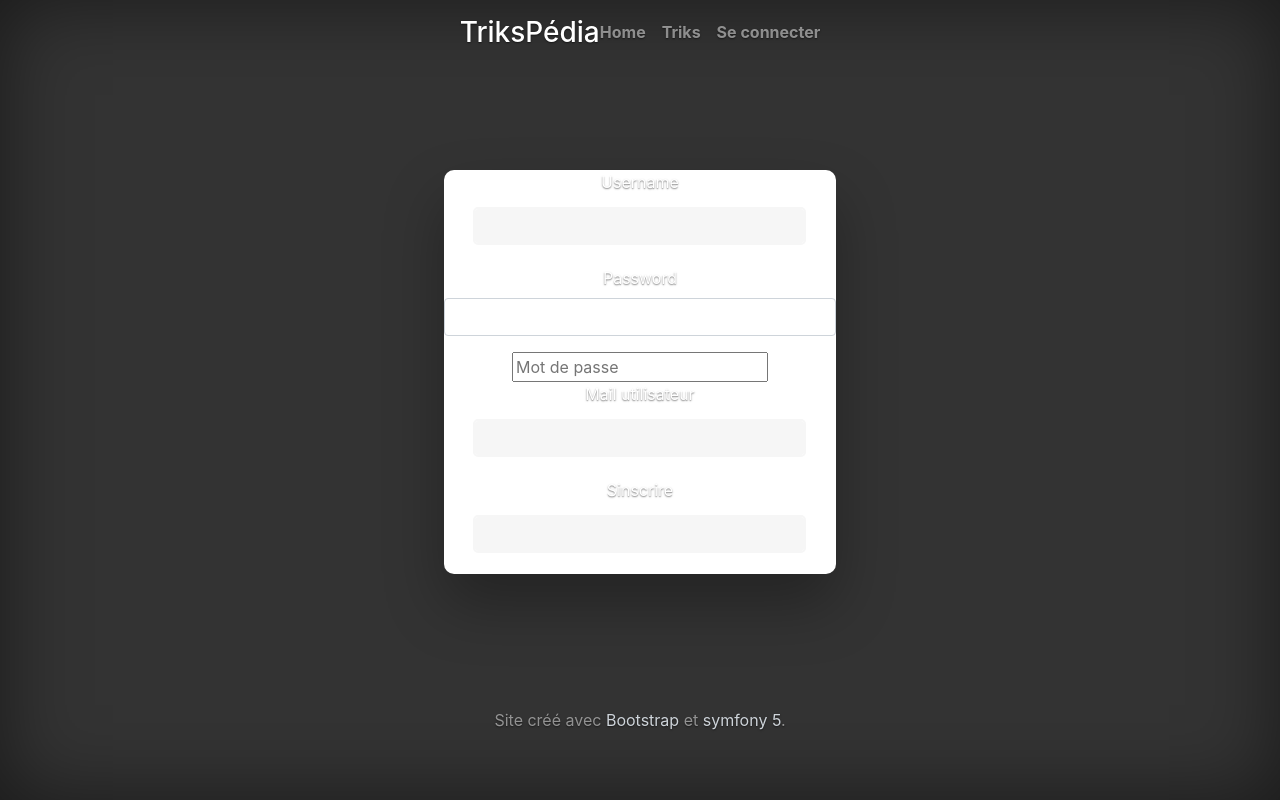
After one commit to KapplerJulien/Projet6Oc, a Symfony app: template templates/user/signup.html.twig in a window 1280 px wide. The commit adds this page. Run offline with Twig, Linux system fonts and the light colour scheme; the template is opened without the code that fills it, so the values that code supplies are empty; form fields are guessed from the names that the template uses; some libraries are stand-ins or nearby versions.

```diff
--- /dev/null
+++ b/templates/article_triks/_delete_form.html.twig
@@ -0,0 +1,5 @@
+<form method="post" action="{{ path('article_triks_delete', {'id': article_trik.id}) }}" onsubmit="return confirm('Are you sure you want to delete this item?');">
+    <input type="hidden" name="_method" value="DELETE">
+    <input type="hidden" name="_token" value="{{ csrf_token('delete' ~ article_trik.id) }}">
+    <button class="btn">Delete</button>
+</form>
--- a/templates/article_triks/new.html.twig
+++ b/templates/article_triks/new.html.twig
@@ -22,9 +22,9 @@
                                 {% if user is defined and user != null %}
                                     {# {{ dump(userId) }} #}
                                     <a class="nav-link" href="{{ path('article_triks_new') }}">New article</a>
-                                    <a class="nav-link" href="{{ path('logout') }}">Se déconnecter</a>
+                                    <a class="nav-link" href="{{ path('app_logout') }}">Se déconnecter</a>
                                 {% else %}
-                                    <a class="nav-link" href="{{ path('login') }}">Se connecter</a>
+                                    <a class="nav-link" href="{{ path('app_login') }}">Se connecter</a>
                                 {% endif %}
                             </nav>
                         </div>
--- a/templates/home/home.html.twig
+++ b/templates/home/home.html.twig
@@ -69,7 +69,7 @@
                                                     </div>
                                                     {# <button type="button" class="btn btn-sm btn-outline-secondary">Supprimer</button> #}
                                                     {% if is_granted('IS_AUTHENTICATED_FULLY') %}
-                                                    {# <form method="post" action="{{ path('article_triks_delete', {'id': article.id}) }}" onsubmit="return confirm('Êtes vous sûr de vouloir supprimer cet article?');">
+                                                    <form method="post" action="{{ path('article_triks_delete', {'id': article.id}) }}" onsubmit="return confirm('Êtes vous sûr de vouloir supprimer cet article?');">
                                                         <input type="hidden" name="_method" value="DELETE">
                                                         <input type="hidden" name="_token" value="{{ csrf_token('delete' ~ article.id) }}">
                                                         <button class="btn btn-sm btn-outline-secondary">
@@ -78,7 +78,7 @@
                                                                 <path fill-rule="evenodd" d="M14.5 3a1 1 0 0 1-1 1H13v9a2 2 0 0 1-2 2H5a2 2 0 0 1-2-2V4h-.5a1 1 0 0 1-1-1V2a1 1 0 0 1 1-1H6a1 1 0 0 1 1-1h2a1 1 0 0 1 1 1h3.5a1 1 0 0 1 1 1v1zM4.118 4L4 4.059V13a1 1 0 0 0 1 1h6a1 1 0 0 0 1-1V4.059L11.882 4H4.118zM2.5 3V2h11v1h-11z"/>
                                                             </svg>
                                                         </button>
-                                                    </form> #}
+                                                    </form>
                                                     {% endif %}
                                                 </div>
                                             </div>
--- a/templates/security/login.html.twig
+++ b/templates/security/login.html.twig
@@ -75,7 +75,7 @@
                             <!-- Remind Passowrd -->
                             <div id="formFooter">
                                 <a class="underlineHover forgotPassword" href="user/emailEditPassword">Mot de passe oublié?</a>
-                                <a class="underlineHover forgotPassword" href="signUp">S'inscrire</a>
+                                <a class="underlineHover forgotPassword" href="user/signUp">S'inscrire</a>
                             </div>
 
                         </div>
--- /dev/null
+++ b/templates/user/signup.html.twig
@@ -0,0 +1,61 @@
+<!DOCTYPE html>
+<html>
+    <head>
+        <meta charset="UTF-8">
+        <title>{% block title %}TriksPédia!{% endblock %}</title>
+        {% block stylesheets %}
+            <link href="{{ asset('build/app.css') }}" type="text/css" rel="stylesheet" />
+        {% endblock %}
+    </head>
+    <body>
+        {% block body %}
+            {# Cover part #}
+            <div class="cover-container-show d-flex w-100 h-100 p-3 mx-auto flex-column ">
+                <div class="d-flex justify-content-center mb-auto">
+                    <header class="masthead cover-container-show-header">
+                        <div class="inner">
+                            <h3 class="masthead-brand">TriksPédia</h3>
+                            <nav class="nav nav-masthead justify-content-center">
+                                <a class="nav-link" href="{{ path('home') }}">Home</a>
+                                <a class="nav-link" href="#">Triks</a>
+                                <a class="nav-link" href="{{ path('app_login') }}">Se connecter</a>
+                            </nav>
+                        </div>
+                    </header>
+                </div>
+
+                <main role="main" class="inner cover text-center">
+                    <div class="wrapper fadeInDown">
+                        <div id="formContent">
+                            <!-- Tabs Titles -->
+
+                            <!-- Login Form -->
+                            {# {{ form(form) }} #}
+                            {% if errorMessage is defined %}
+                                <div class="warning-text">{{ errorMessage }}</div>
+                            {% endif %}
+                            {{ form_start(form) }}
+                                {{ form_row(form.username) }}
+                                {{ form_row(form.password) }}
+
+                                <input type="password" name="verifPassword" id="password" class="fadeIn third" placeholder="Mot de passe" required/>
+
+                                {{ form_row(form.MailUtilisateur) }}
+                                {{ form_row(form.Sinscrire) }}
+                            {{ form_end(form) }}
+
+                        </div>
+                    </div>
+                </main>
+
+                <footer class="mastfoot mt-auto ">
+                    <div class="inner text-center">
+                    <p>Site créé avec <a href="https://getbootstrap.com/">Bootstrap</a> et <a href="https://symfony.com/">symfony 5</a>.</p>
+                    </div>
+                </footer>
+
+            </div>
+    {% endblock %}
+    {% block javascripts %}{% endblock %}
+    </body>
+</html>
```
Also changed, not shown: src/Controller/ArticleTriksController.php (+37 -0 lines), src/Form/SignUpType.php (added, +55 -0 lines), src/Repository/UtilisateurRepository.php (+55 -14 lines).
